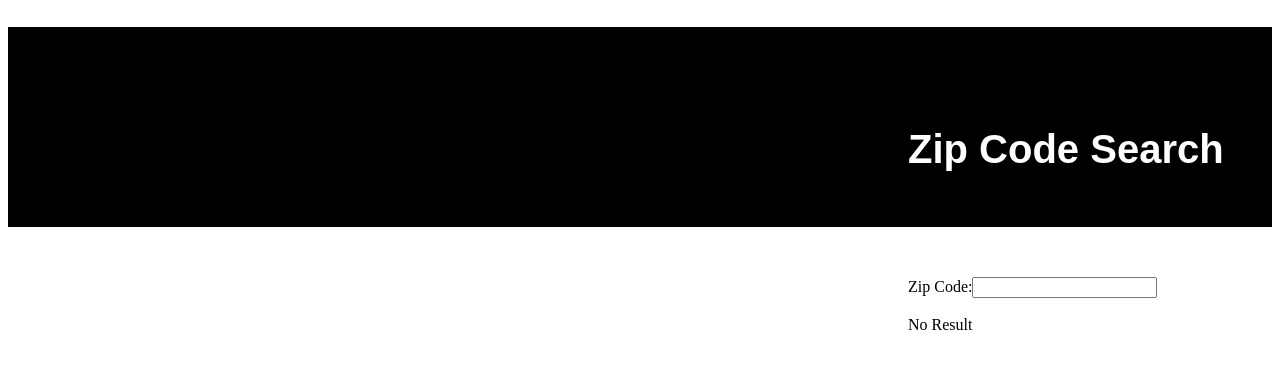
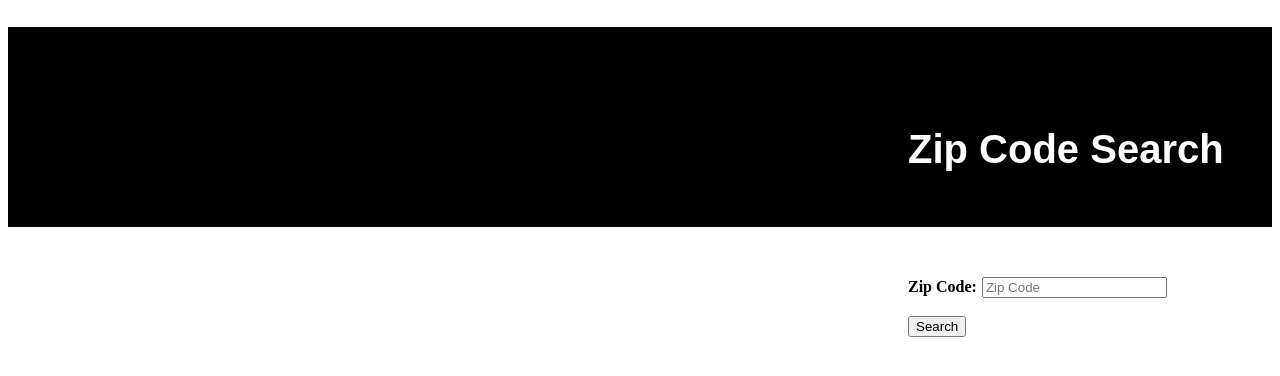
Before and after one commit to abdoulguira/Assignments_06, a React (Create React App) app: page / in a window 1280 px wide. Shown: the top 376 px of the page. Built offline with nearby package versions, Linux system fonts and the light colour scheme.

Commit message:
Refactored code and set up states to use

```diff
--- a/src/App.js
+++ b/src/App.js
@@ -1,16 +1,13 @@
 import React from 'react'
-import Header from './Header';
-import Inputbox from './Inputbox';
+import Header from './components/Header';
+import ZipInput from "./components/ZipInput";
 
 
 export default function App() {
   return (
-    <div>
-
-      <Header text="Zip Code Search" color="red" />
-      <Inputbox />
-
-
-    </div>
+      <div>
+          <Header text="Zip Code Search"></Header>
+          <ZipInput></ZipInput>
+      </div>
   );
 }
--- a/src/Inputbox.js
+++ /dev/null
@@ -1,19 +0,0 @@
-import React from "react";
-
-function Inputbox(){
-
-   return (
-
-   <div className="box" >
-
-       <label id="label">Zip Code:</label>
-
-       <input type="text" name="lname" />  <br /> <br />
-
-       <label id="label">No Result</label>
-
-   </div>)
-
-
-}
-export default Inputbox;
--- /dev/null
+++ b/src/components/ZipInput.js
@@ -0,0 +1,33 @@
+import React from "react";
+
+export default function ZipInput(){
+
+    const [zip, setZip] = React.useState("")
+    const [cities, setCities] = React.useState([])
+
+    function handleChange(event) {
+        setZip(event.target.value)
+    }
+
+    function getCities(event) {
+        event.preventDefault()
+    }
+
+    return (
+        <div className="box" >
+            <form onSubmit={getCities}>
+                <label id="label">Zip Code:</label>
+                <input
+                    type="text"
+                    placeholder="Zip Code"
+                    name="lname"
+                    value={zip}
+                    onChange={handleChange}
+                />  <br /> <br />
+                <button>Search</button>
+            </form>
+        </div>
+    )
+
+
+}
--- a/src/stylesheet.css
+++ b/src/stylesheet.css
@@ -5,6 +5,8 @@
     height: 200px;
 
 }
+
+
 
 #text{
 
@@ -22,6 +24,7 @@
     padding-left: 900px;
 }
 
-.label{
+#label{
     font-weight: bold;
+    margin-right: 5px;
 }
```
Also changed, not shown: src/components/City.js (added, +8 -0 lines), src/components/Header.js (renamed from src/Header.js).
